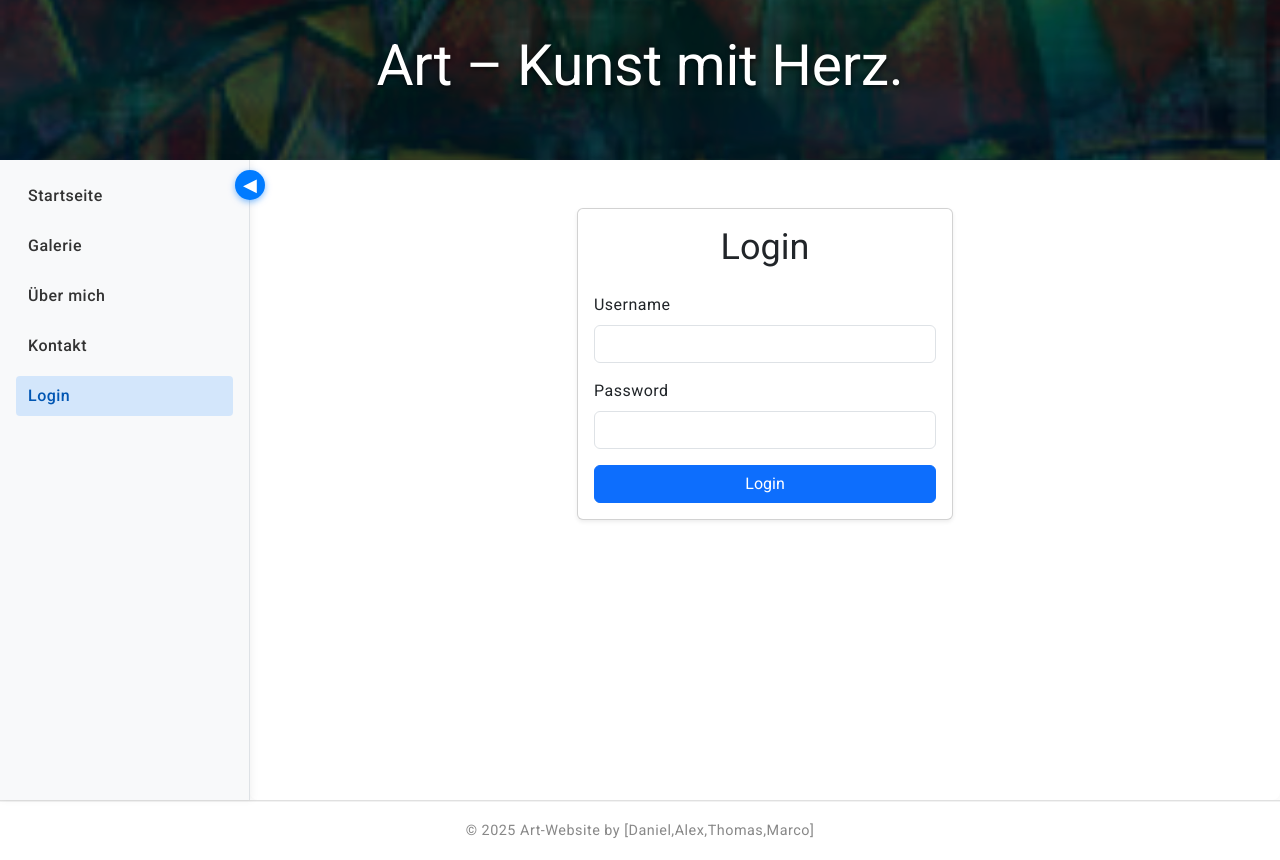
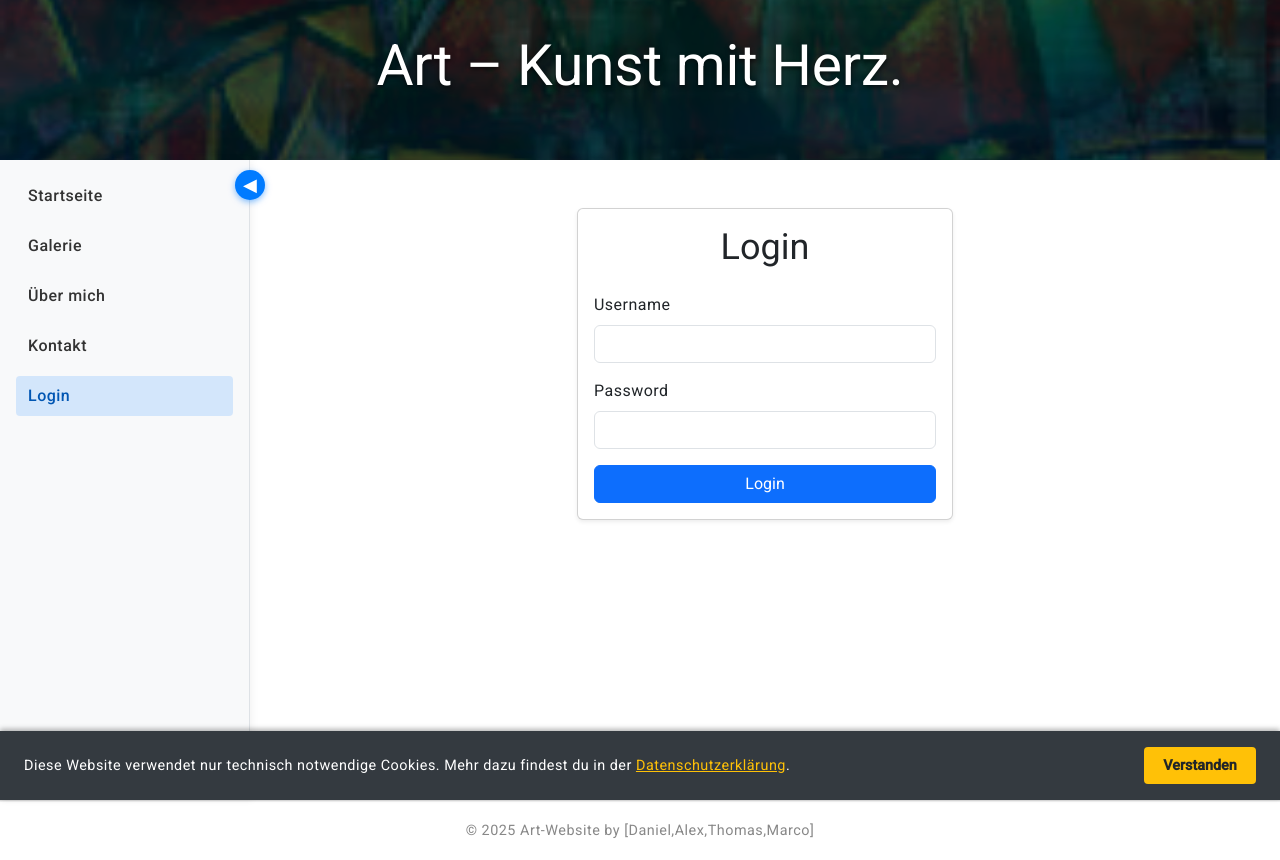
Before and after one commit to Daniel-Rataj/kuenstlerin_webauftritt, an Angular app in the folder client/: page /login in a window 1280 px wide. Built offline with nearby package versions, Linux system fonts and the light colour scheme.

Commit message:
Cookie-Banner hinzugefügt #11

```diff
--- a/client/src/app/app.component.html
+++ b/client/src/app/app.component.html
@@ -33,3 +33,12 @@
   <!-- Footer -->
   <app-footer></app-footer>
 </div>
+
+<!-- Cookie-Banner -->
+<div *ngIf="showCookieBanner" class="cookie-banner" role="region" aria-label="Cookie Hinweis">
+  <p>
+    Diese Website verwendet nur technisch notwendige Cookies.
+    Mehr dazu findest du in der <a routerLink="/datenschutz" tabindex="0">Datenschutzerklärung</a>.
+  </p>
+  <button class="cookie-btn" (click)="acceptCookies()" aria-label="Cookies akzeptieren">Verstanden</button>
+</div>
--- a/client/src/app/app.component.scss
+++ b/client/src/app/app.component.scss
@@ -169,3 +169,57 @@ app-footer {
     background-color: #fff;
   }
 }
+
+/* Cookie-Banner-Stil */
+.cookie-banner {
+  position: fixed;
+  bottom: 0;
+  left: 0;
+  right: 0;
+  z-index: 2000;
+  background-color: #343a40;
+  color: #ffffff;
+  padding: 1rem 1.5rem;
+  display: flex;
+  justify-content: space-between;
+  align-items: center;
+  font-size: 0.9rem;
+  box-shadow: 0 -2px 5px rgba(0, 0, 0, 0.3);
+  user-select: none;
+
+  p {
+    margin: 0;
+    max-width: 80%;
+  }
+
+  a {
+    color: #ffc107;
+    text-decoration: underline;
+
+    &:hover,
+    &:focus {
+      color: #ffdb58;
+      outline: none;
+    }
+  }
+}
+
+/* Spezielles Button-Styling */
+.cookie-btn {
+  background-color: #ffc107;
+  border: none;
+  padding: 0.4rem 1.2rem;
+  border-radius: 4px;
+  cursor: pointer;
+  font-weight: 600;
+  color: #212529;
+  transition: background-color 0.3s ease, box-shadow 0.3s ease;
+  user-select: none;
+
+  &:hover,
+  &:focus {
+    background-color: #e0a800;
+    outline: none;
+    box-shadow: 0 0 5px #e0a800;
+  }
+}
--- a/client/src/app/app.component.ts
+++ b/client/src/app/app.component.ts
@@ -40,6 +40,8 @@ export class AppComponent implements OnInit, AfterViewInit {
   ];
   currentImageIndex = 0;
 
+  showCookieBanner = false;
+
   constructor(
     @Inject(PLATFORM_ID) private platformId: Object,
     private router: Router
@@ -50,13 +52,17 @@ export class AppComponent implements OnInit, AfterViewInit {
       setInterval(() => {
         this.currentImageIndex = (this.currentImageIndex + 1) % this.images.length;
       }, 5000);
+
+      // Cookie-Zustimmung prüfen (localStorage)
+      const consent = localStorage.getItem('cookie-consent');
+      this.showCookieBanner = consent !== 'true';
     }
 
     this.router.events
       .pipe(filter(event => event instanceof NavigationEnd))
       .subscribe(() => {
         if (isPlatformBrowser(this.platformId)) {
-          window.scrollTo({ top: 0, behavior: 'smooth' }); // Scrollt nach oben bei Seitenwechsel
+          window.scrollTo({ top: 0, behavior: 'smooth' });
         }
         this.updateHeroText();
       });
@@ -68,6 +74,11 @@ export class AppComponent implements OnInit, AfterViewInit {
 
   toggleNav() {
     this.isNavCollapsed = !this.isNavCollapsed;
+  }
+
+  acceptCookies(): void {
+    localStorage.setItem('cookie-consent', 'true');
+    this.showCookieBanner = false;
   }
 
   private updateHeroText() {
```
